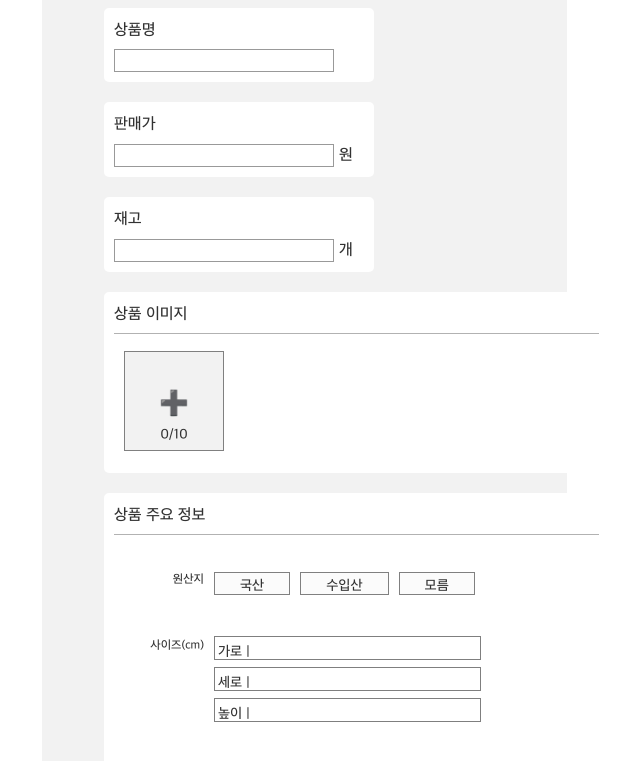
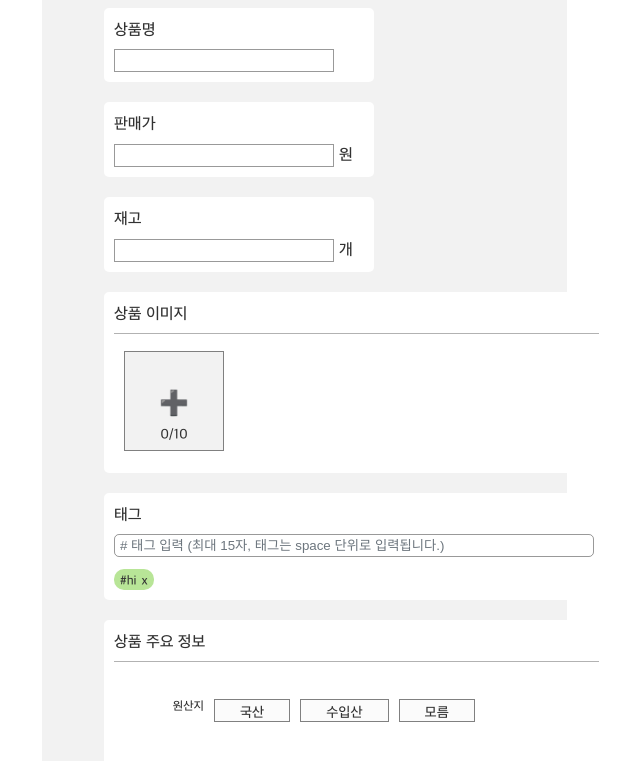
Before and after one commit to likelion10th-greenery/greenery-react-client, a React (Create React App) app: page /shop/salespost in a window 1280 px wide. Shown: the part 405-1166 px from the top of the page, without its empty margins (336-976 px from the left). Built offline with nearby package versions, Linux system fonts and the light colour scheme.

Commit message:
feat: 태그 입력 input

```diff
--- /dev/null
+++ b/src/components/salespost/TagInput.jsx
@@ -0,0 +1,88 @@
+import { InputBox } from 'pages/Salespost';
+import styled from 'styled-components';
+import FlexBox from './../common/FlexBox';
+import { COLOR } from 'constants/color';
+import { tagList } from './atoms';
+import { useRecoilState } from 'recoil';
+import { useState } from 'react';
+
+const TagBox = styled.div`
+	border-radius: 10px;
+	padding: 2px 6px;
+	margin-top: 7px;
+	margin-right: 5px;
+	background-color: ${COLOR.lightGreen};
+	font-size: small;
+`;
+
+const TagInput = styled.input`
+	border: 4px solid ${COLOR.darkGreen};
+	border-radius: 5px;
+`;
+
+const DeleteBtn = styled.div`
+	padding-left: 5px;
+	cursor: pointer;
+`;
+
+const Tag = ({ children, id }) => {
+	const [tags, setTags] = useRecoilState(tagList);
+	const onDelete = id => {
+		setTags(prev => prev.filter(tag => tag.id !== id));
+	};
+	return (
+		<TagBox>
+			<FlexBox>
+				{children}
+				<DeleteBtn onClick={e => onDelete(id)}>x</DeleteBtn>
+			</FlexBox>
+		</TagBox>
+	);
+};
+
+const Tags = () => {
+	const [tag, setTag] = useState('');
+	const [tags, setTags] = useRecoilState(tagList);
+
+	const onTagChange = e => {
+		setTag(e.target.value);
+	};
+
+	const onKeyDown = e => {
+		if (e.code === 'Enter') {
+			e.preventDefault();
+		}
+		if (e.target.value.length > 15) {
+			alert('태그 입력은 최대 15자까지 가능합니다.');
+			setTag('');
+			return;
+		}
+		if (e.code === 'Space' && e.target.value.length !== 0) {
+			setTags(prev => [...prev, { data: tag, id: new Date().getTime() }]);
+			setTag('');
+		}
+	};
+
+	return (
+		<InputBox style={{ maxWidth: '500px', minWidth: '500px', marginRight: '5px' }}>
+			<label>태그</label>
+			<TagInput
+				onKeyDown={onKeyDown}
+				onChange={onTagChange}
+				name="tag"
+				value={tag}
+				placeholder="# 태그 입력 (최대 15자, 태그는 space 단위로 입력됩니다.)"
+				style={{ width: '100%', marginBottom: '5px' }}
+			/>
+			<FlexBox maxWidth="100%" wrap="wrap">
+				{tags.map((tag, index) => (
+					<Tag key={index} id={tag.id}>
+						#{tag.data}
+					</Tag>
+				))}
+			</FlexBox>
+		</InputBox>
+	);
+};
+
+export default Tags;
--- a/src/components/salespost/atoms.js
+++ b/src/components/salespost/atoms.js
@@ -4,3 +4,8 @@ export const imageFiles = atom({
 	key: 'imgFiles',
 	default: [],
 });
+
+export const tagList = atom({
+	key: 'tagList',
+	default: [{ data: 'hi', id: 0 }],
+});
--- a/src/pages/Salespost.jsx
+++ b/src/pages/Salespost.jsx
@@ -17,6 +17,7 @@ import { Origin } from 'components/Salespost/OriginInput';
 import { Size } from 'components/Salespost/SizeInput';
 import { Delivery } from 'components/Salespost/DeliveryInput';
 import Description from 'components/Salespost/DescriptionInput';
+import Tags from 'components/Salespost/TagInput';
 
 import axios from 'axios';
 import styled from 'styled-components';
@@ -155,7 +156,8 @@ const Salespost = () => {
 		try {
 			const res = await axios.post(`http://127.0.0.1:8000/shop/register/`, input);
 			console.log(res);
-			//window.location.reload();
+
+			alert('상품 등록이 완료되었습니다.');
 			navigate('/shop/shop-list/view-all');
 		} catch (err) {
 			console.log(err);
@@ -226,6 +228,7 @@ const Salespost = () => {
 						<PlantPrice register={register} errors={errors} />
 						<PlantStock register={register} errors={errors} />
 						<ImageInput register={register} />
+						<Tags />
 						<InputBox>
 							<label>상품 주요 정보</label>
 							<InputDetailWrapper>
```
